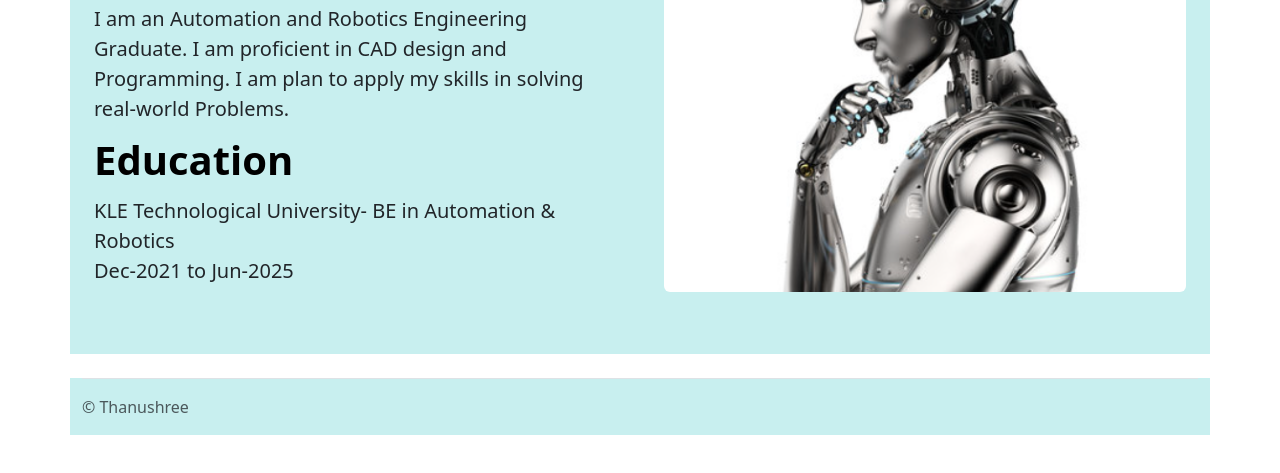
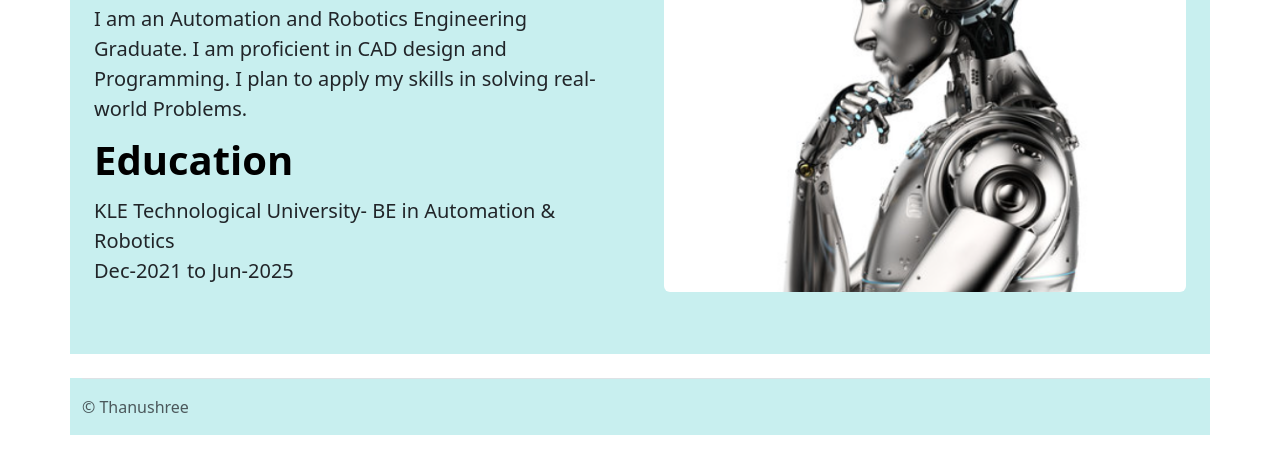
Before and after one commit to Thanushree2003-new/My-Portfolio, a plain HTML site: page index.html in a window 1280 px wide. Shown: the part 273-746 px from the top of the page. Drawn offline with nearby package versions, Linux system fonts and the light colour scheme.

Commit message:
Add files via upload

```diff
--- a/index.html
+++ b/index.html
@@ -31,7 +31,7 @@
                 <div class="col-lg-6">
                     <h1 class="display-4 fw-bold text-body-emphasis lh-1 mb-3">Hi I am Thanushree</h1>
                     <p class="lead">I am an Automation and Robotics Engineering Graduate. I am proficient in
-                    CAD design and Programming. I am plan to apply my skills in solving real-world Problems. </p>
+                    CAD design and Programming. I plan to apply my skills in solving real-world Problems. </p>
                     <h5 class="display-6 fw-bold text-body-emphasis lh-1 mb-3">Education</h5>
                     <p class="lead"><strong>KLE Technological University-</strong> BE in Automation & Robotics <br>Dec-2021 to Jun-2025 </p>
 
```
